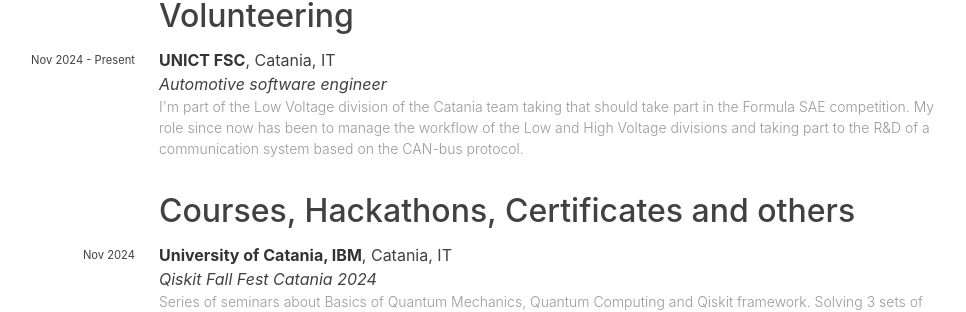
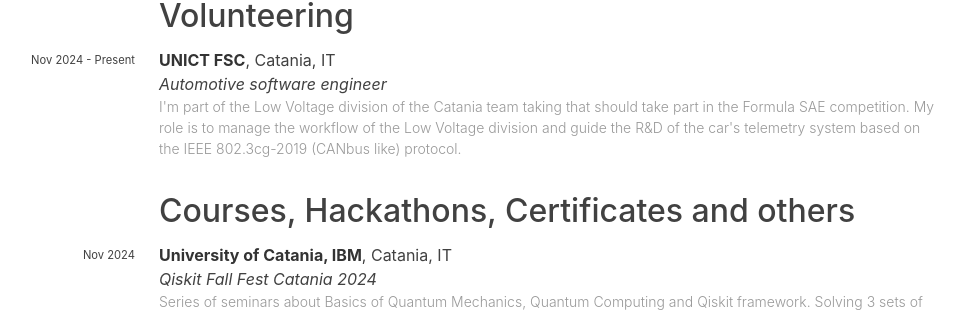
Before and after one commit to Giovo17/giovannispadaro.it, a Jekyll site: the page built from cv.md, in a window 1280 px wide. Shown: the part 1241-1553 px from the top of the page, without its empty margins (173-1139 px from the left). Built offline with Jekyll 4.4.1, drawn with Linux system fonts in a browser that asks for light colours; nearby versions of some CDN libraries; some web fonts are replaced.

Commit message:
update fsc experience description

```diff
--- a/_data/experiences.yaml
+++ b/_data/experiences.yaml
@@ -39,7 +39,6 @@ Technologies and Services: AWS (mainly SageMaker, Lambda), Google Cloud, Postgre
   position: Automotive software engineer
   year: "Nov 2024 -"
   year-extra: "Present"
-  description: "I'm part of the Low Voltage division of the Catania team taking that should take part in the Formula SAE competition.
-My role since now has been to manage the workflow of the Low and High Voltage divisions and taking part to the R&D of a communication system based on the CAN-bus protocol."
+  description: "I'm part of the Low Voltage division of the Catania team taking that should take part in the Formula SAE competition. My role is to manage the workflow of the Low Voltage division and guide the R&D of the car's telemetry system based on the IEEE 802.3cg-2019 (CANbus like) protocol."
   institution-url: https://www.fscracing.it/
   type: volunteering
```
